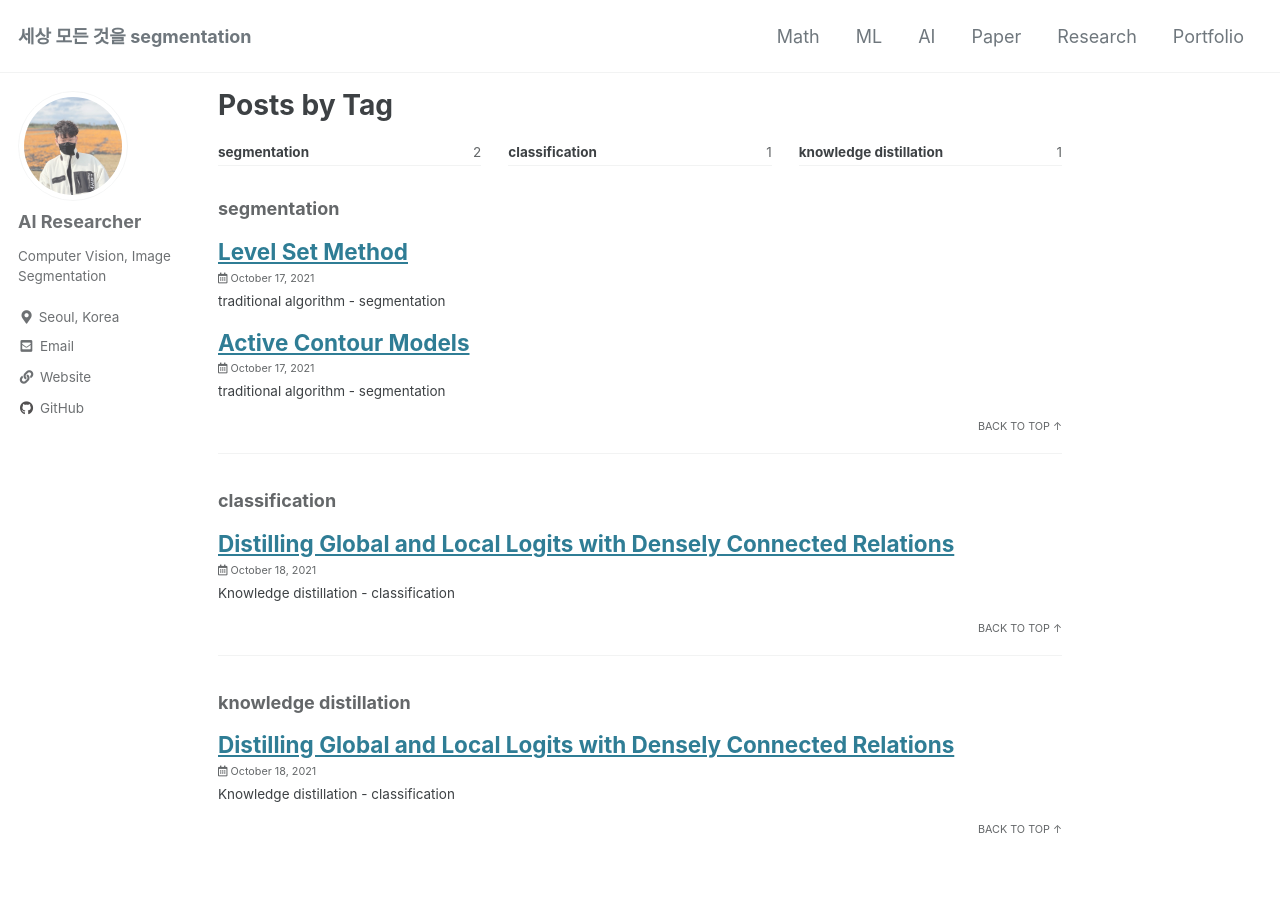
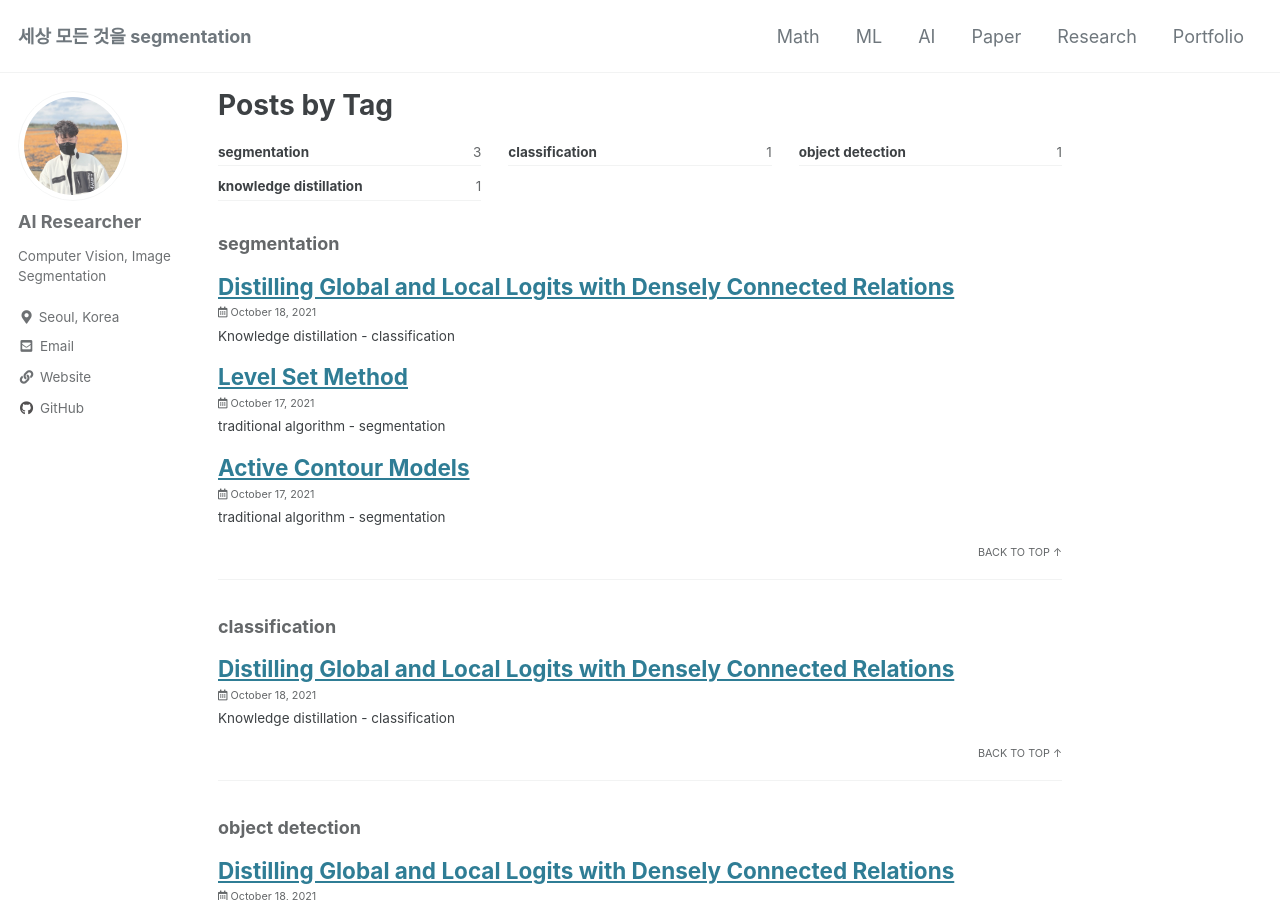
Before and after one commit to hytae1993/blog, a Jekyll site: the page built from _pages/tag-archive.md, in a window 1280 px wide and 900 px high. Built offline with Jekyll 4.4.1, drawn with Linux system fonts in a browser that asks for light colours; cached includes are drawn as plain includes.

Commit message:
add 2 more tags distillation kakao

```diff
--- a/_posts/2021-10-18-distillation_kakao.md
+++ b/_posts/2021-10-18-distillation_kakao.md
@@ -10,6 +10,8 @@ categories:
   - paper
 tags:
   - classification
+  - segmentation
+  - object detection
   - knowledge distillation
 
 last_modified_at: 2021-10-18
```
